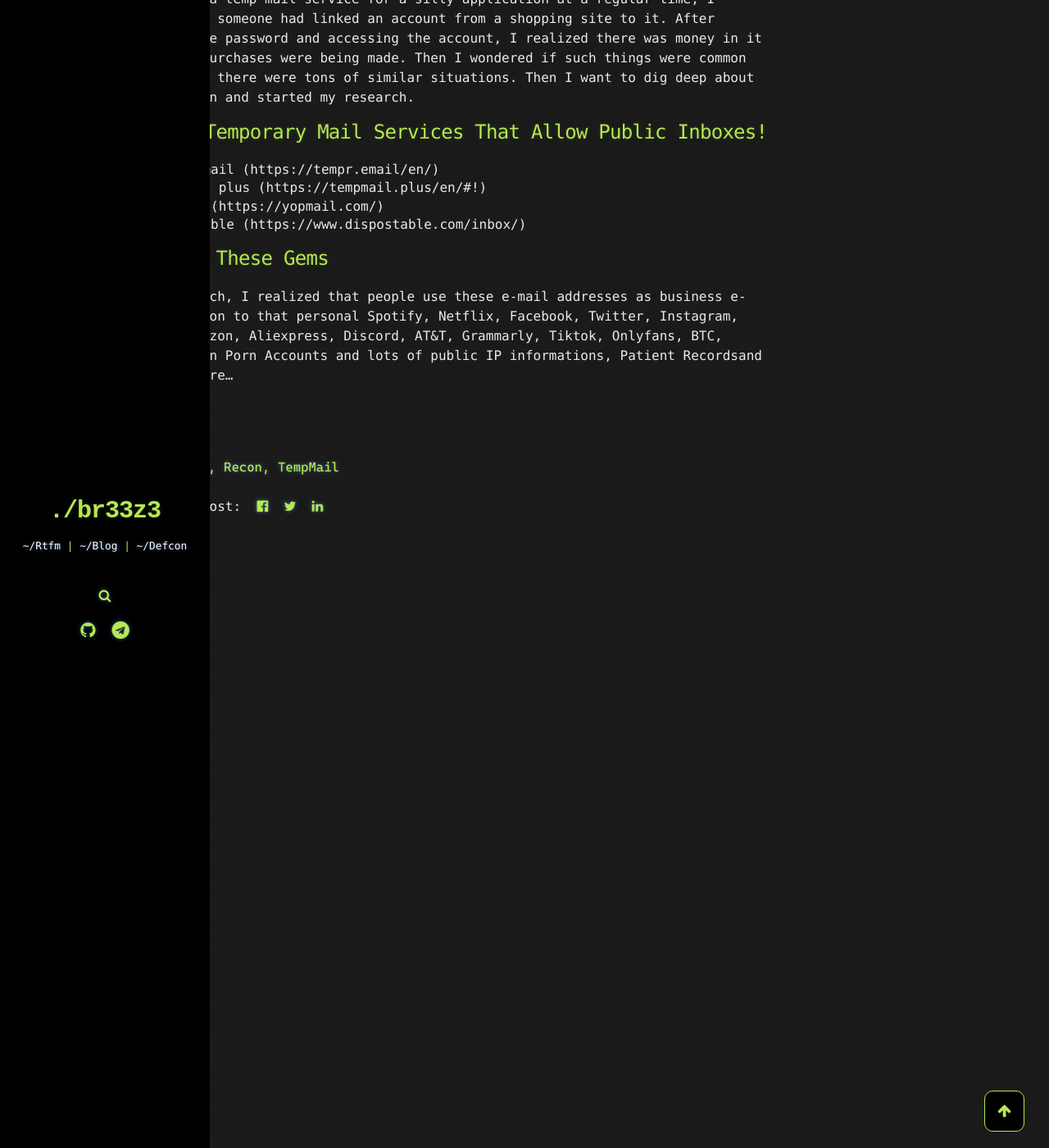
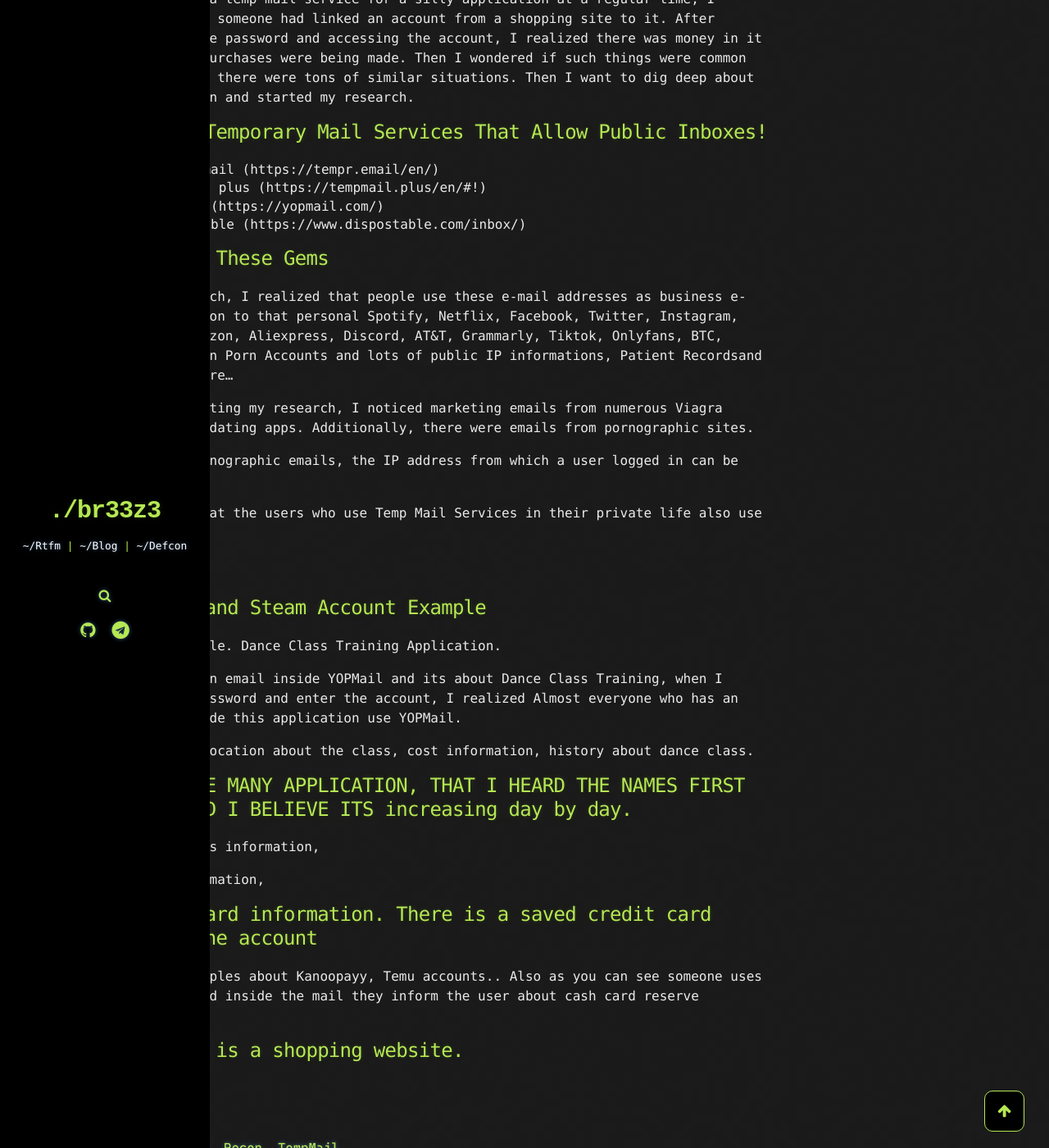
Before and after one commit to br33z3/br33z3.github.io, a Jekyll site: the page built from _pages/defcon.md, in a window 1280 px wide and 1400 px high, scrolled down 1552 px. Shown: the whole window at 82% size. Built offline with Jekyll 4.4.1, drawn with Linux system fonts in a browser that asks for light colours; comment, search, counter and statistics services are not loaded.

Commit message:
Update defcon.md

```diff
--- a/_pages/defcon.md
+++ b/_pages/defcon.md
@@ -57,3 +57,35 @@ Then I want to dig deep about the situation and started my research.
 
 In my research, I realized that people use these e-mail addresses as business e-mails addition to that personal
 Spotify, Netflix, Facebook, Twitter, Instagram, Youtube, Amazon, Aliexpress, Discord, AT&T, Grammarly, Tiktok, Onlyfans, BTC, accounts even Porn Accounts and lots of public IP informations, Patient Recordsand many many more…
+
+While conducting my research, I noticed marketing emails from numerous Viagra sellers and dating apps. Additionally, there were emails from pornographic sites.
+
+Also, in pornographic emails, the IP address from which a user logged in can be leaked.
+
+So I hope that the users who use Temp Mail Services in their private life also use VPNs.
+
+## Examples
+
+Spotify and Steam Account Example
+------
+
+Random Example. Dance Class Training Application.
+
+I just saw an email inside YOPMail and its about Dance Class Training, when I reset the password and enter the account, I realized
+Almost everyone who has an account inside this application use YOPMail.
+
+There is a location about the class, cost information, history about dance class.
+
+THERE ARE MANY APPLICATION, THAT I HEARD THE NAMES FIRST TIME. AND I BELIEVE ITS increasing day by day.
+------
+Booking Class information,
+
+Studio information,
+
+Credit Card information. There is a saved credit card inside the account
+----
+Another examples about Kanoopayy, Temu accounts..
+Also as you can see someone uses kanopays, and inside the mail they inform the user about cash card reserve account.
+
+And temu is a shopping website.
+----
```
